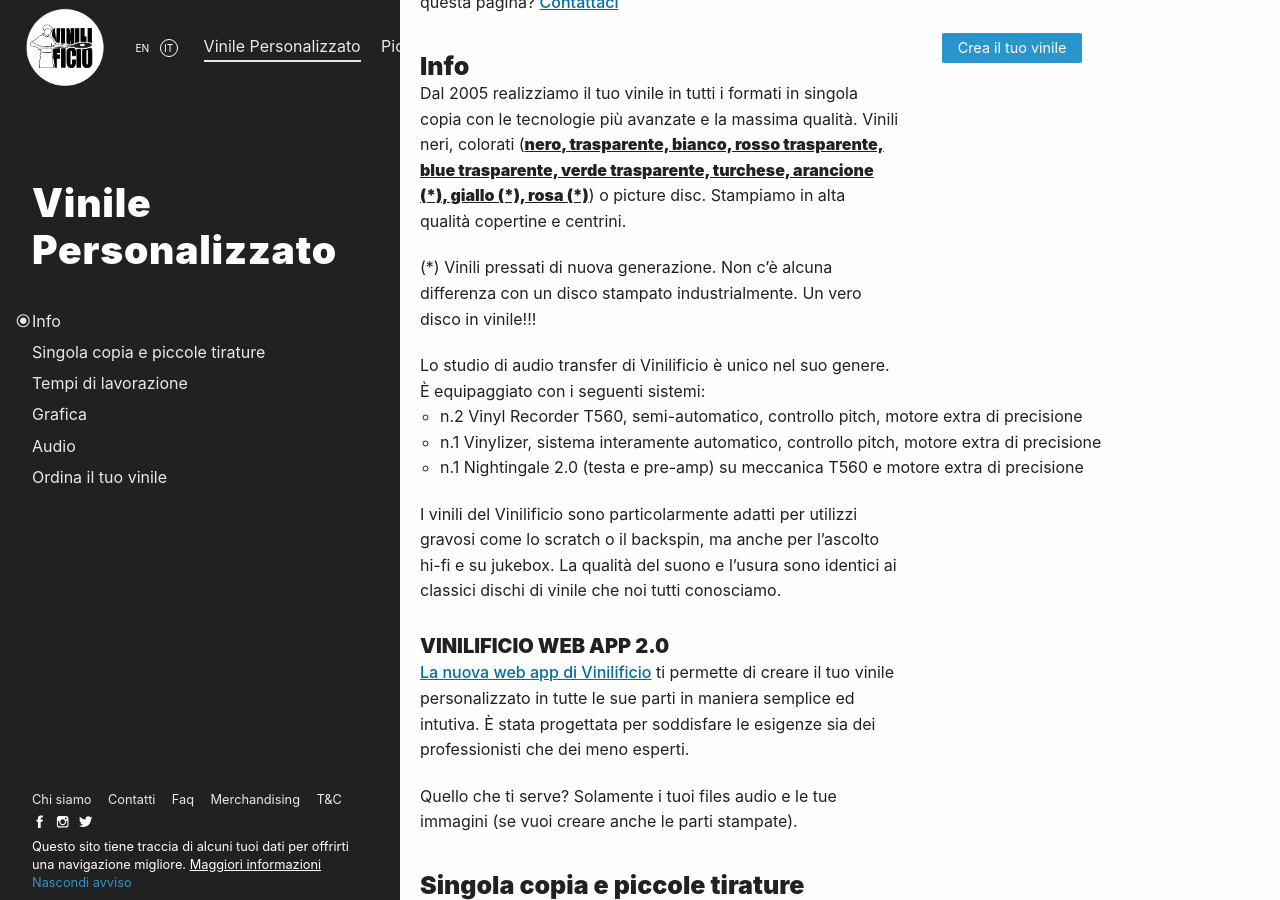
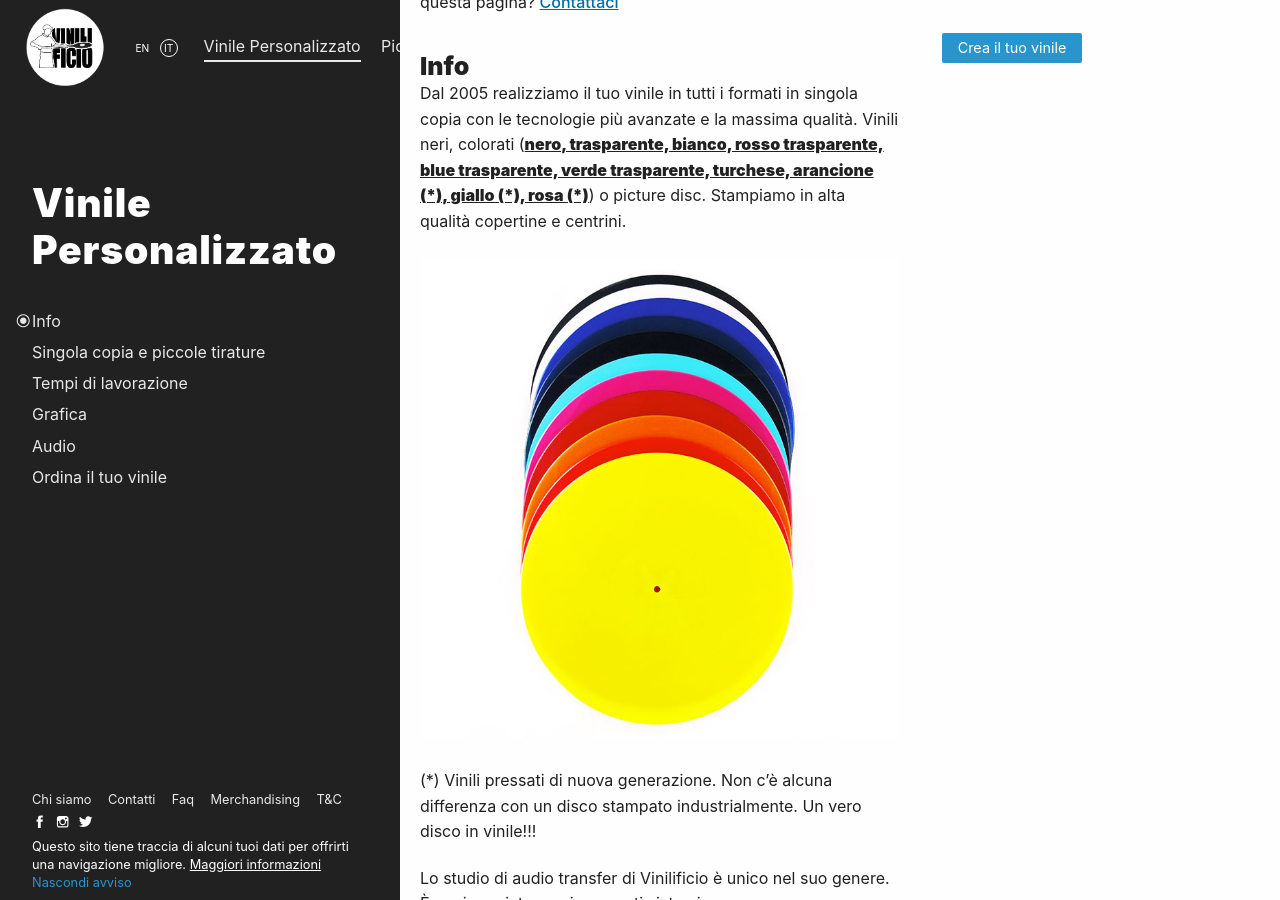
Before and after one commit to Vinilificio/vinilificio.com, a Jekyll site: the page built from _pages/copia-singola.md, in a window 1280 px wide and 900 px high, scrolled down 933 px. Built offline with Jekyll 4.4.1, drawn with Linux system fonts in a browser that asks for light colours; nearby versions of some CDN libraries; comment, search, counter and statistics services are not loaded.

Commit message:
colori vinili img

```diff
--- a/_pages/copia-singola.md
+++ b/_pages/copia-singola.md
@@ -36,6 +36,8 @@
 
 ### Info
 Dal 2005 realizziamo il tuo vinile in tutti i formati in singola copia con le tecnologie più avanzate e la massima qualità. Vinili neri, colorati (<b><u>nero, trasparente, bianco, rosso trasparente, blue trasparente, verde trasparente, turchese, arancione (*), giallo (*), rosa (*)</u></b>) o picture disc. Stampiamo in alta qualità copertine e centrini.
+
+![colorivinili](/img/vinylcolors.jpg)
 
 (*) Vinili pressati di nuova generazione. Non c'è alcuna differenza con un disco stampato industrialmente. Un vero disco in vinile!!!
 
```
